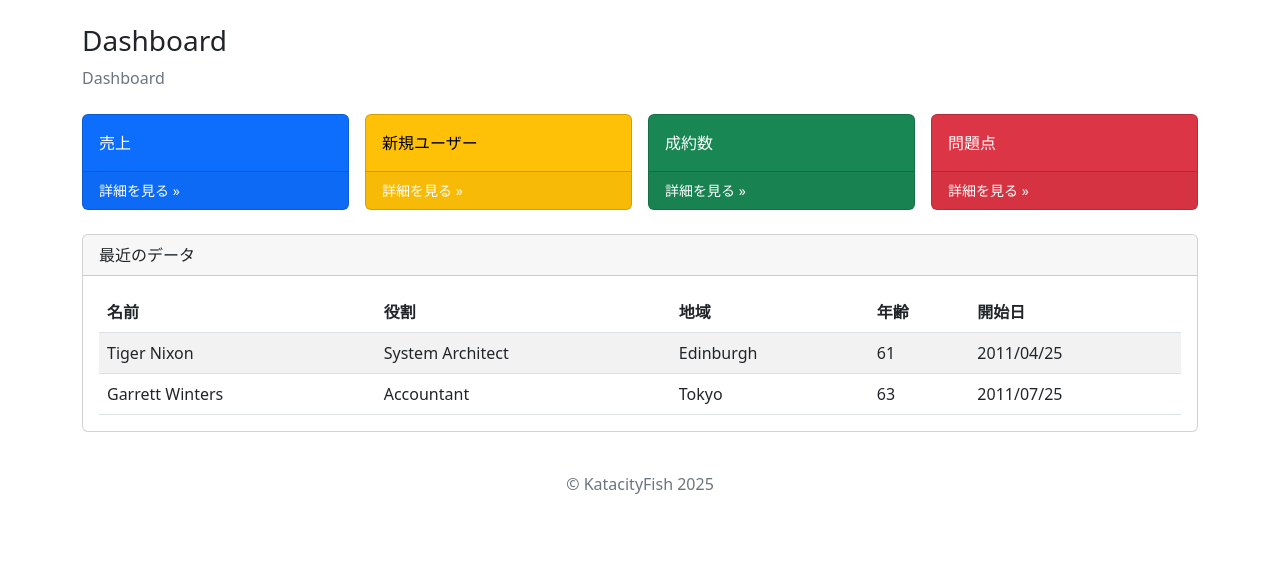
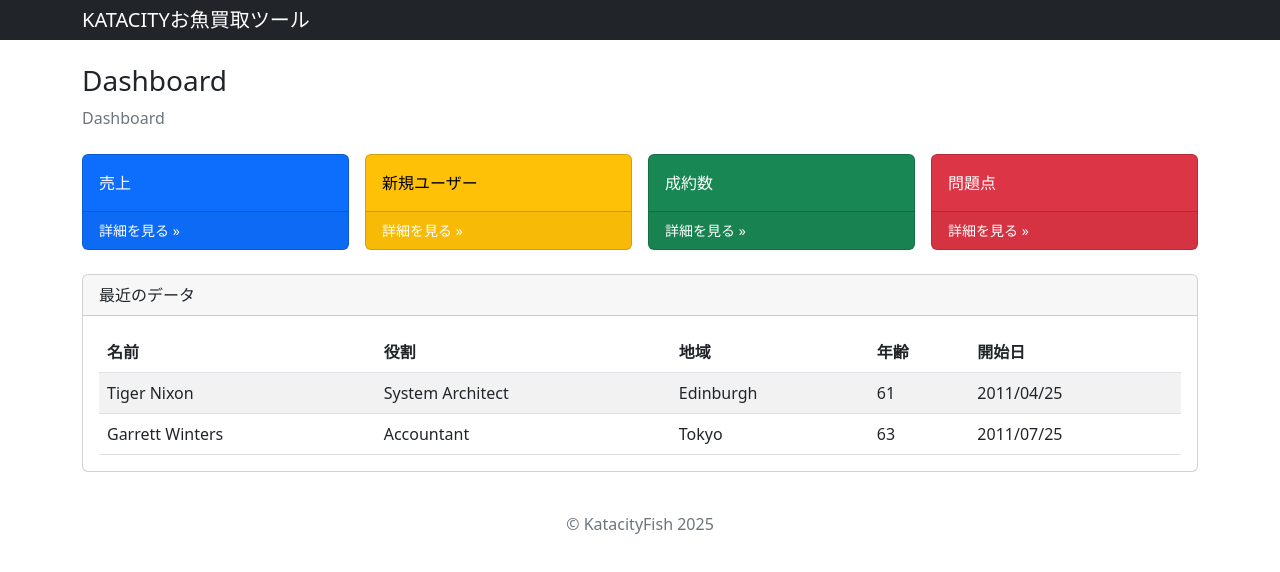
Before and after one commit to TakeshiAdachi0326/KatacityFish.github.io, a plain HTML site: page index.html in a window 1280 px wide. Drawn offline with nearby package versions, Linux system fonts and the light colour scheme.

```diff
--- a/index.html
+++ b/index.html
@@ -12,6 +12,15 @@
   <link href="css/styles.css" rel="stylesheet" />
 </head>
 <body>
+  <!-- シンプルなトップバー（アイコン・右側メニューは無し） -->
+  <header class="bg-dark text-white py-2">
+    <div class="container">
+      <div class="d-flex align-items-center">
+        <h1 class="h5 mb-0">KATACITYお魚買取ツール</h1>
+      </div>
+    </div>
+  </header>
+
   <main class="container py-4">
     <header class="mb-4">
       <h1 class="h3">Dashboard</h1>
@@ -77,6 +86,7 @@
     </section>
   </main>
 
+  <!-- 簡潔なフッター（不要なら完全に削除してください） -->
   <footer class="text-center py-3 text-muted">
     &copy; KatacityFish 2025
   </footer>
```
